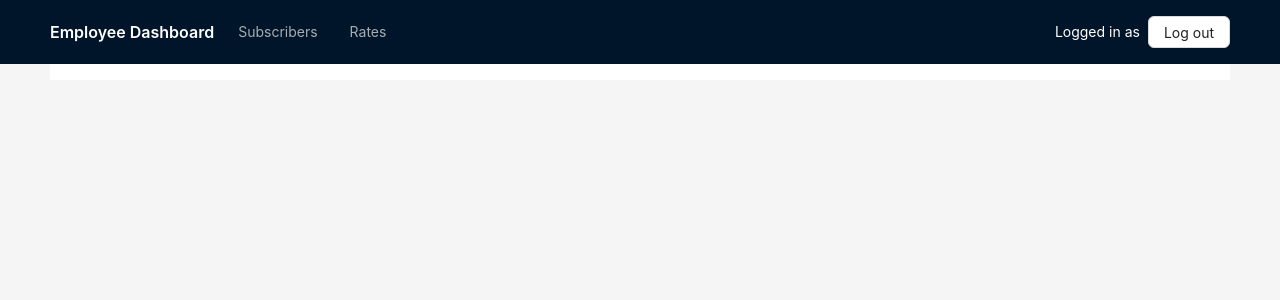
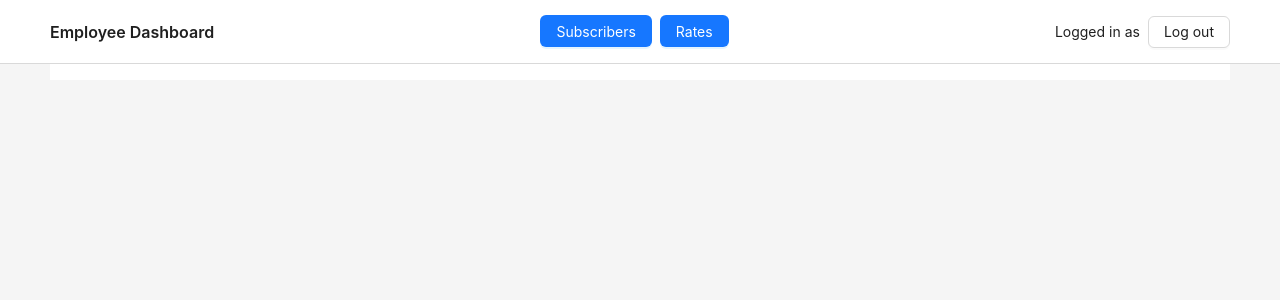
Before and after one commit to Cyphred/iot-power-meter, a React (Vite) app in the folder employee-web/: page / in a window 1280 px wide. Shown: the top 300 px of the page. Built offline with nearby package versions, Linux system fonts and the light colour scheme.

Commit message:
Gets rid of menu in favor of buttons

```diff
--- a/employee-web/src/pages/Layout.tsx
+++ b/employee-web/src/pages/Layout.tsx
@@ -1,42 +1,11 @@
-import {
-  Layout as AntLayout,
-  Button,
-  Flex,
-  Menu,
-  MenuProps,
-  Typography,
-  theme,
-} from "antd";
-import { Outlet, useLocation, useNavigate } from "react-router-dom";
+import { Layout as AntLayout, Button, Flex, Typography, theme } from "antd";
+import { Link, Outlet } from "react-router-dom";
 import { useLogout } from "../hooks/useLogout";
 import { useAppSelector } from "../redux/hooks";
-import { useEffect, useState } from "react";
 
 const { Header, Content } = AntLayout;
 
-type MenuItem = Required<MenuProps>["items"][number];
-
-function getItem(
-  label: React.ReactNode,
-  key: React.Key,
-  icon?: React.ReactNode,
-  children?: MenuItem[],
-  type?: "group"
-): MenuItem {
-  return {
-    key,
-    icon,
-    children,
-    label,
-    type,
-  } as MenuItem;
-}
-
-const items: MenuItem[] = [getItem("Subscribers", "1"), getItem("Rates", "2")];
-
 const Layout = () => {
-  const { pathname } = useLocation();
-  const navigate = useNavigate();
   const { logout } = useLogout();
   const { user } = useAppSelector((state) => {
     return { user: state.auth.user };
@@ -50,23 +19,16 @@ const Layout = () => {
     token: { colorBgContainer },
   } = theme.useToken();
 
-  const handleMenuSetPage = (key: string) => {
-    switch (key) {
-      case "1":
-        navigate("/subscribers");
-        break;
-      case "2":
-        navigate("/rates");
-        break;
-    }
-  };
-
   return (
     <AntLayout className="layout" style={{ width: "100vw", height: "100vh" }}>
       <Header
         style={{
           display: "flex",
           alignItems: "center",
+          backgroundColor: "white",
+          borderStyle: "solid",
+          borderWidth: "0 0 1px 0",
+          borderColor: "rgba(0,0,0,0.15)",
         }}
       >
         <Flex
@@ -75,20 +37,21 @@ const Layout = () => {
           justify="space-between"
           style={{ width: "100%" }}
         >
-          <Typography.Title level={5} style={{ margin: 0, color: "white" }}>
+          <Typography.Title level={5} style={{ margin: 0 }}>
             Employee Dashboard
           </Typography.Title>
 
-          <Menu
-            theme="dark"
-            mode="horizontal"
-            items={items}
-            style={{ flex: 1, minWidth: 0 }}
-            onSelect={(info) => handleMenuSetPage(info.key)}
-          />
+          <Flex justify="center" align="center" gap={8}>
+            <Link to="/subscribers">
+              <Button type="primary">Subscribers</Button>
+            </Link>
+            <Link to="/rates">
+              <Button type="primary">Rates</Button>
+            </Link>
+          </Flex>
 
           <Flex gap={8} align="center">
-            <Typography.Text style={{ color: "white" }}>
+            <Typography.Text>
               Logged in as {user?.firstName} {user?.lastName}
             </Typography.Text>
             <Button onClick={handleLogout}>Log out</Button>
```
